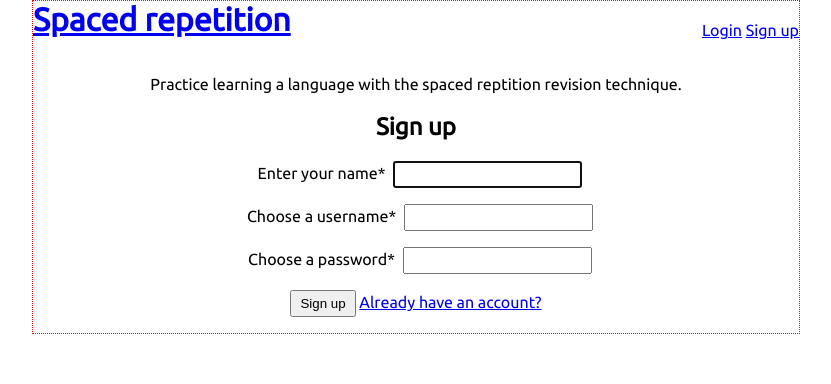
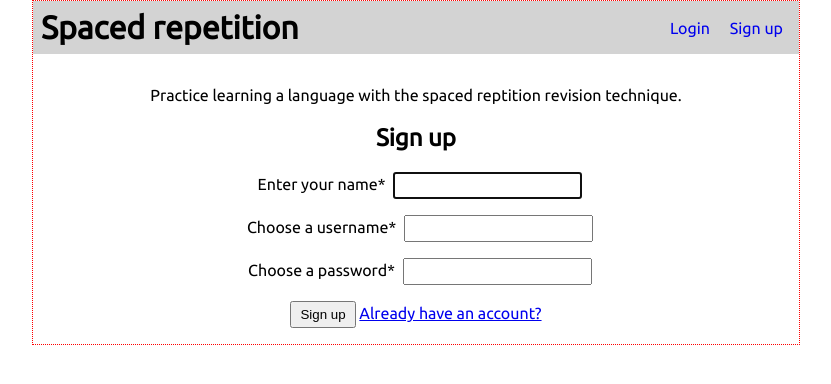
Before and after one commit to thebinarypenguin/enseigne-moi-client, a React app: page /register in a window 1280 px wide. Shown: the whole page, without its empty margins (224-1055 px from the left). Built offline with nearby package versions, Linux system fonts and the light colour scheme.

Commit message:
Add header styles

```diff
--- a/src/components/Header/Header.css
+++ b/src/components/Header/Header.css
@@ -2,8 +2,26 @@
   display: flex;
   justify-content: space-between;
   align-items: center;
+  padding: 0.5rem;
+  background-color: lightgray;
+  margin-bottom: 2rem;
 }
 
 header h1 {
-  margin-top: 0;
+  margin: 0;
 }
+
+header h1 a {
+  text-decoration: none;
+  color: black;
+}
+
+header nav a {
+  text-decoration: none;
+  padding: 0.5rem;
+}
+
+header nav a:hover {
+  color: red;
+
+}
```
